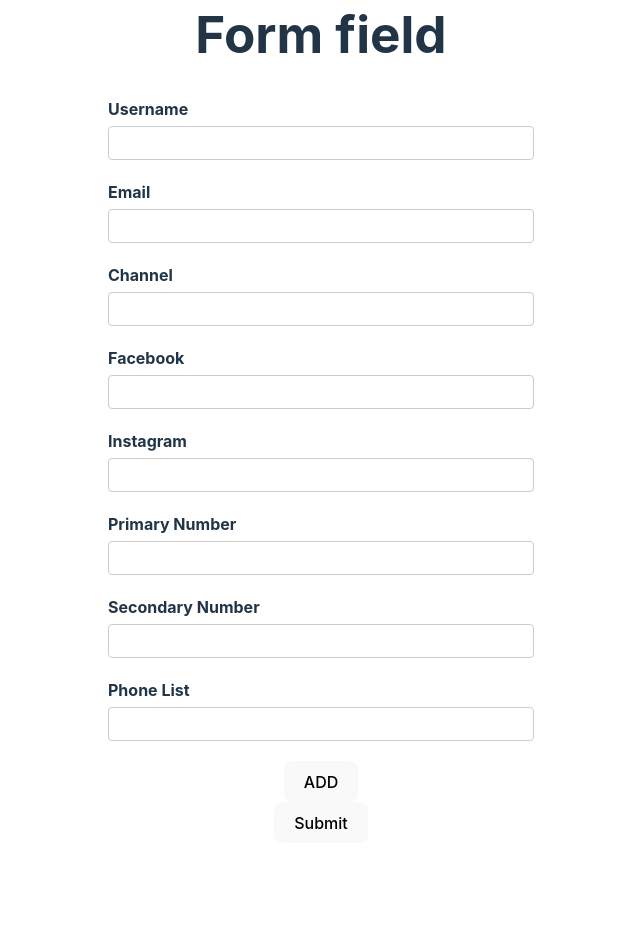
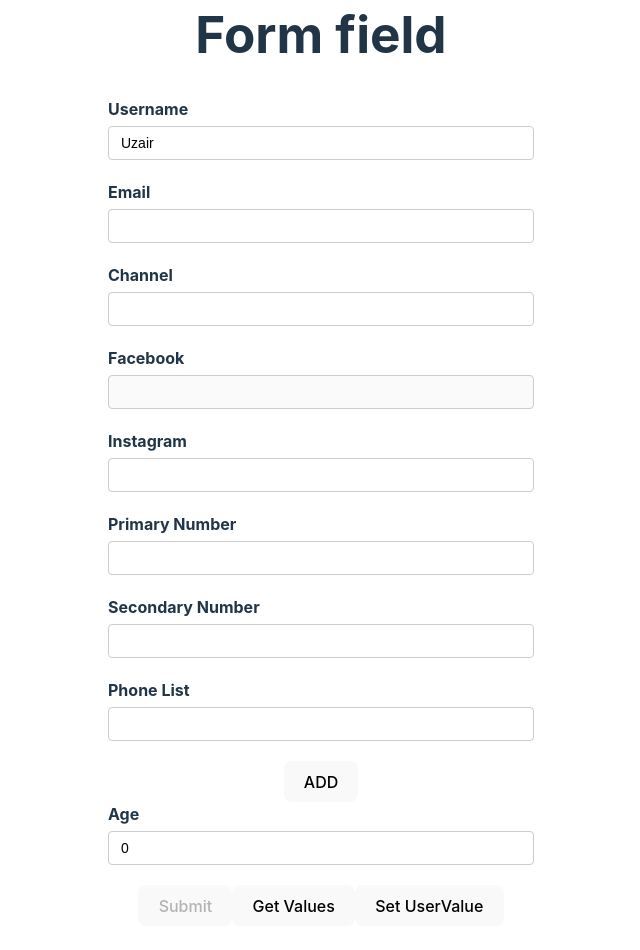
Before and after one commit to uzairansari11/react-hook-form, a React (Vite) app: page / in a window 1280 px wide. Shown: the part 60-1010 px from the top of the page, without its empty margins (319-959 px from the left). Before the commit the page ends 935 px from the top, so only its background shows below. Built offline with nearby package versions, Linux system fonts and the light colour scheme.

Commit message:
getValues setValue isDirty isValid

```diff
--- a/src/component/Youtubeform.tsx
+++ b/src/component/Youtubeform.tsx
@@ -1,4 +1,4 @@
-import { useForm, useFieldArray } from "react-hook-form";
+import { useForm, useFieldArray, FieldErrors } from "react-hook-form";
 import { DevTool } from "@hookform/devtools";
 type FormValue = {
   username: string;
@@ -12,6 +12,7 @@ type FormValue = {
   phNumber: {
     number: string;
   }[];
+  age: number;
 };
 const YouTubeForm = () => {
   /* Async function to load initial value using api */
@@ -30,7 +31,7 @@ const YouTubeForm = () => {
   /* Use default value */
   const form = useForm<FormValue>({
     defaultValues: {
-      username: "",
+      username: "Uzair",
       email: "",
       channel: "",
       social: {
@@ -43,9 +44,18 @@ const YouTubeForm = () => {
           number: "",
         },
       ],
+      age: 0,
     },
   });
-  const { register, control, handleSubmit, formState } = form;
+  const {
+    register,
+    control,
+    handleSubmit,
+    formState,
+    getValues,
+    setValue,
+    watch,
+  } = form;
 
   const { fields, append, remove } = useFieldArray({
     name: "phNumber",
@@ -54,10 +64,27 @@ const YouTubeForm = () => {
   const onSubmit = (data: FormValue) => {
     console.log(data);
   };
+  const handleGetValues = () => {
+    // const x = getValues("age");  // single value
+    // const x = getValues(["age", "username"]); // multiple values
+    const x = getValues(); // entire form values
+    console.log(x);
+  };
+  const handleSetValue = () => {
+    setValue("username", "", {
+      shouldValidate: true,
+      shouldDirty: true,
+      shouldTouch: true,
+    });
+  };
+  const onError = (error: FieldErrors<FormValue>) => {
+    console.log(error);
+  };
+  console.log(formState.isDirty, "ks");
   return (
     <div>
       <h1>Form field</h1>
-      <form onSubmit={handleSubmit(onSubmit)} noValidate>
+      <form onSubmit={handleSubmit(onSubmit, onError)} noValidate>
         <div className="form-control">
           <label htmlFor="username">Username</label>
           <input
@@ -106,7 +133,13 @@ const YouTubeForm = () => {
 
         <div className="form-control">
           <label htmlFor="facebook">Facebook</label>
-          <input type="text" id="facebook" {...register("social.facebook")} />
+          <input
+            type="text"
+            id="facebook"
+            {...register("social.facebook", {
+              disabled: watch("channel") === "",
+            })}
+          />
         </div>
         <div className="form-control">
           <label htmlFor="instagram">Instagram</label>
@@ -175,7 +208,29 @@ const YouTubeForm = () => {
           </button>
         </div>
 
-        <button>Submit</button>
+        <div className="form-control">
+          <label htmlFor="age">Age</label>
+          <input
+            type="number"
+            {...register("age", {
+              valueAsNumber: true,
+              required: {
+                value: true,
+                message: "Age is required",
+              },
+            })}
+          />
+        </div>
+
+        <button disabled={!formState?.isDirty || !formState.isValid}>
+          Submit
+        </button>
+        <button type="button" onClick={handleGetValues}>
+          Get Values
+        </button>
+        <button type="button" onClick={handleSetValue}>
+          Set UserValue
+        </button>
       </form>
       <DevTool control={control} />
     </div>
```
